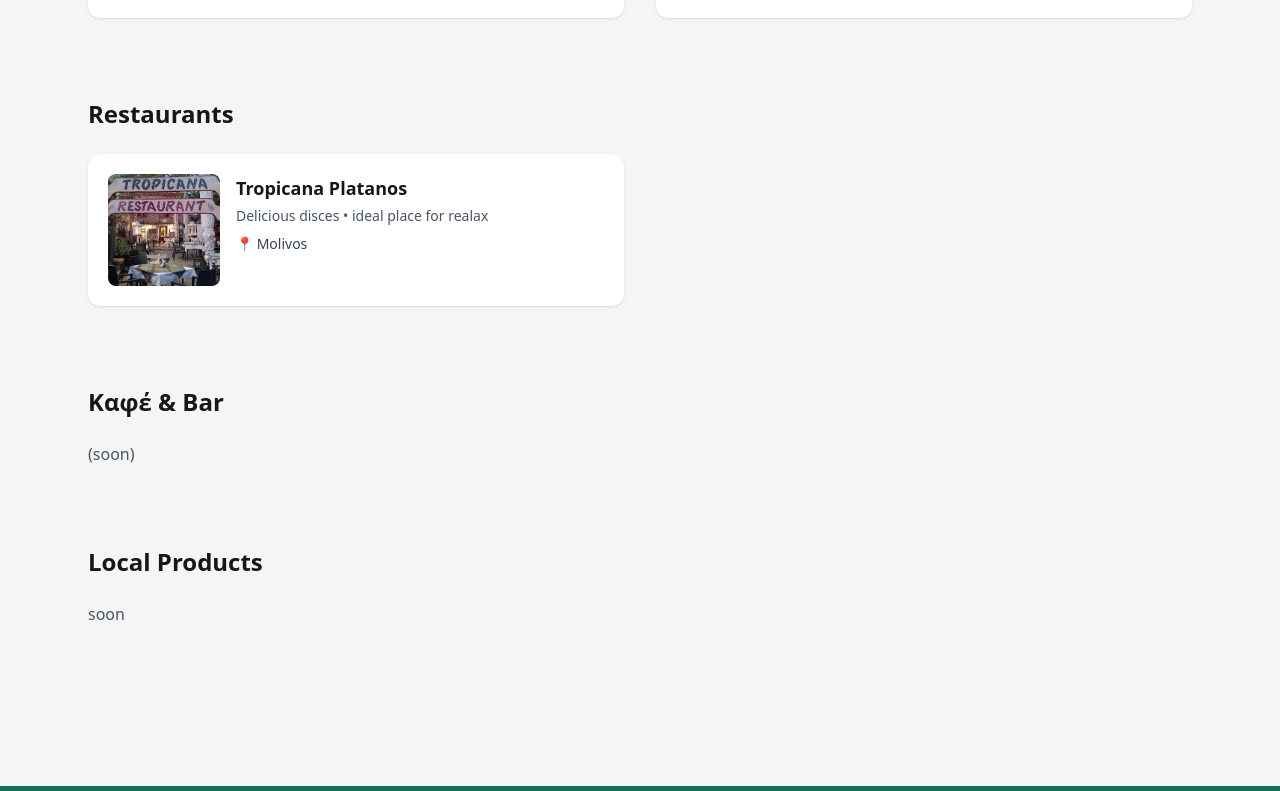
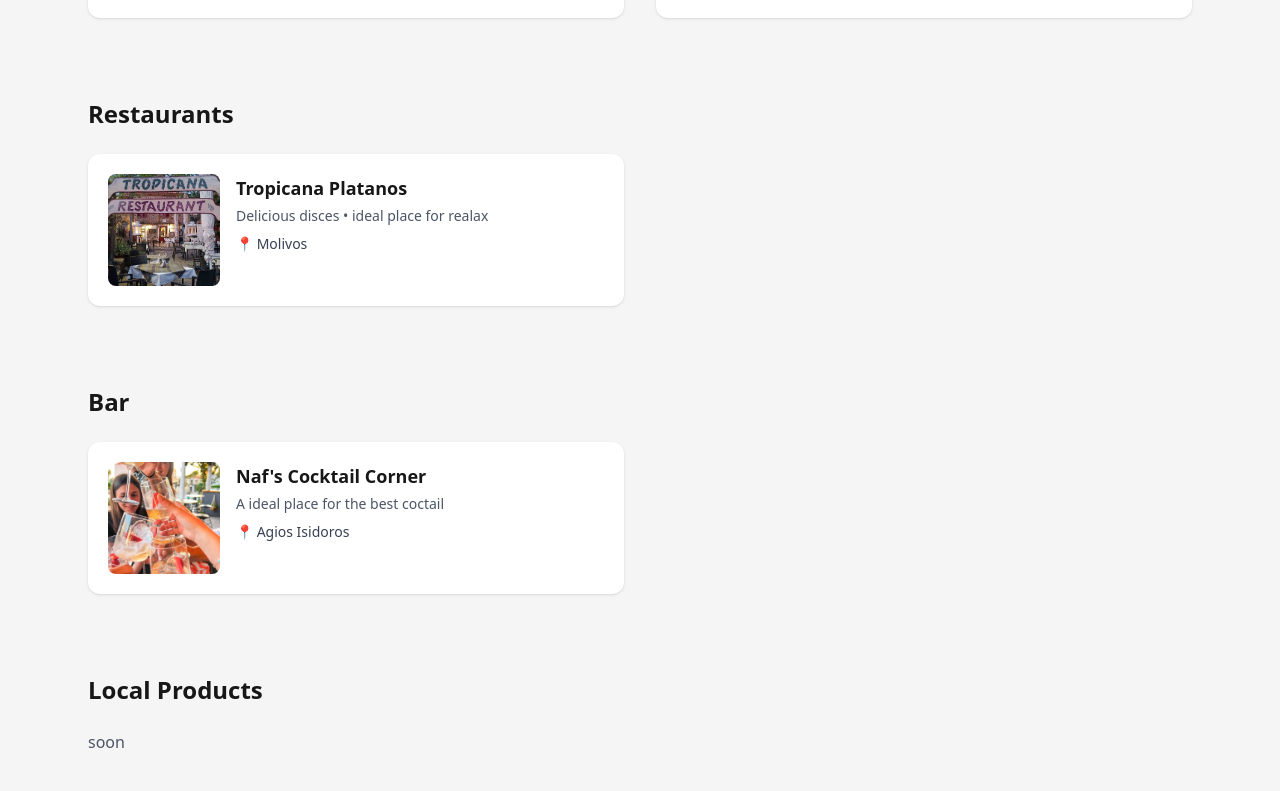
Before and after one commit to amamouridis06/lesvos-travel-guide, a Next.js app: page /food in a window 1280 px wide. Shown: the part 1326-2117 px from the top of the page. Built offline with nearby package versions, Linux system fonts and the light colour scheme.

Commit message:
Update page.tsx

```diff
--- a/app/food/page.tsx
+++ b/app/food/page.tsx
@@ -41,6 +41,17 @@ const restaurants = [
     location: "Molivos",
     image: "/tropicana1.jpg",
     href: "/food/tropicana-platanos",
+  },
+
+];
+
+const bar = [
+  {
+    name: "Naf's Cocktail Corner",
+    description: "A ideal place for the best coctail",
+    location: "Agios Isidoros",
+    image: "/naf3.jpg",
+    href: "/food/naf’s-cocktail-corner",
   },
 
 ];
@@ -110,7 +121,7 @@ export default function FoodPage() {
           {[
             { title: "Taverns", href: "#taverns" },
             { title: "Restaurants", href: "#restaurants" },
-            { title: "Cafe & Bar", href: "#cafes" },
+            { title: "Bar", href: "#bar" },
             { title: "Traditional Cafes - Taverns", href: "#t-cafes" },
             { title: "Local Products", href: "#local" },
           ].map((cat) => (
@@ -159,10 +170,14 @@ export default function FoodPage() {
           </div>
         </div>
 
-        {/* CAFES */}
-        <div id="cafes">
-          <h2 className="text-2xl font-semibold mb-6">Καφέ & Bar</h2>
-          <p className="text-gray-600">(soon)</p>
+        {/* BARS */}
+        <div id="bar">
+          <h2 className="text-2xl font-semibold mb-6">Bar</h2>
+           <div className="grid grid-cols-1 md:grid-cols-2 gap-6 sm:gap-8">
+            {bar.map((item) => (
+              <FoodCard key={item.name} {...item} />
+            ))}
+          </div>
         </div>
 
         {/* LOCAL PRODUCTS */}
```
